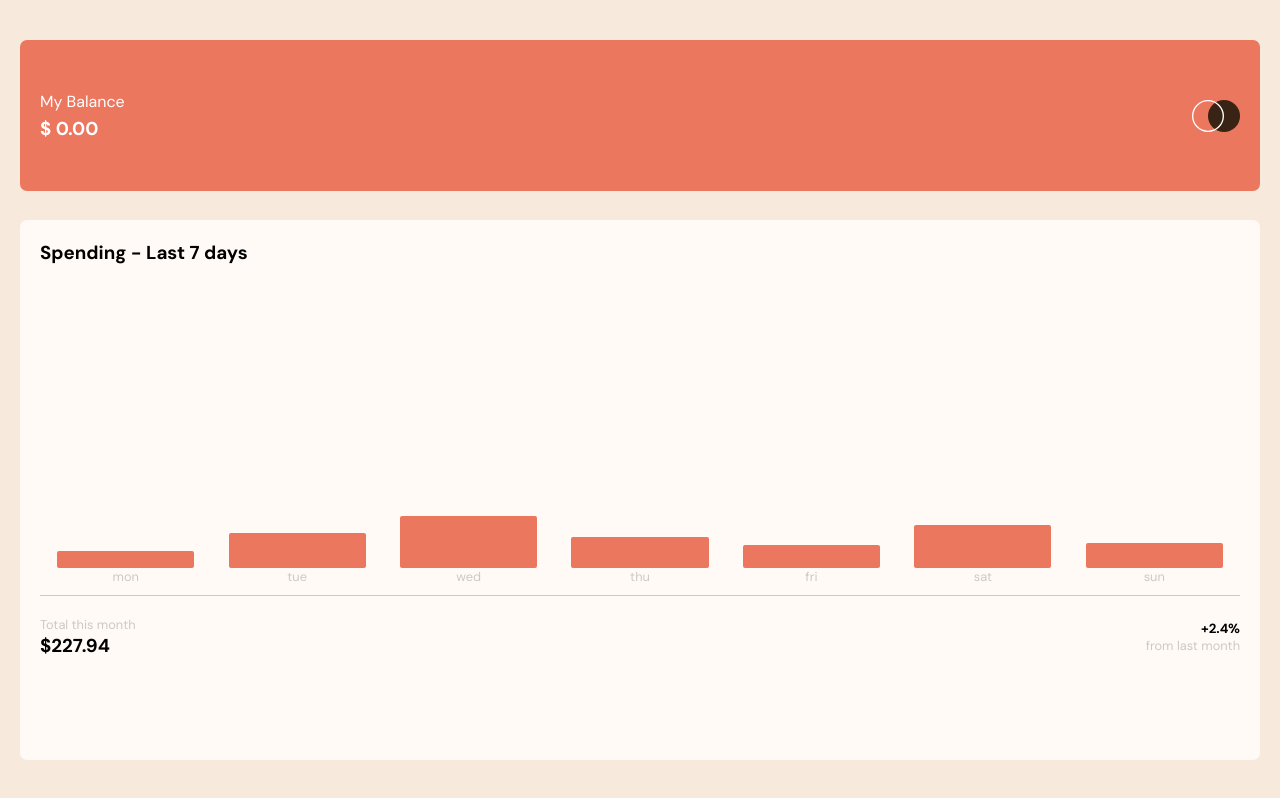
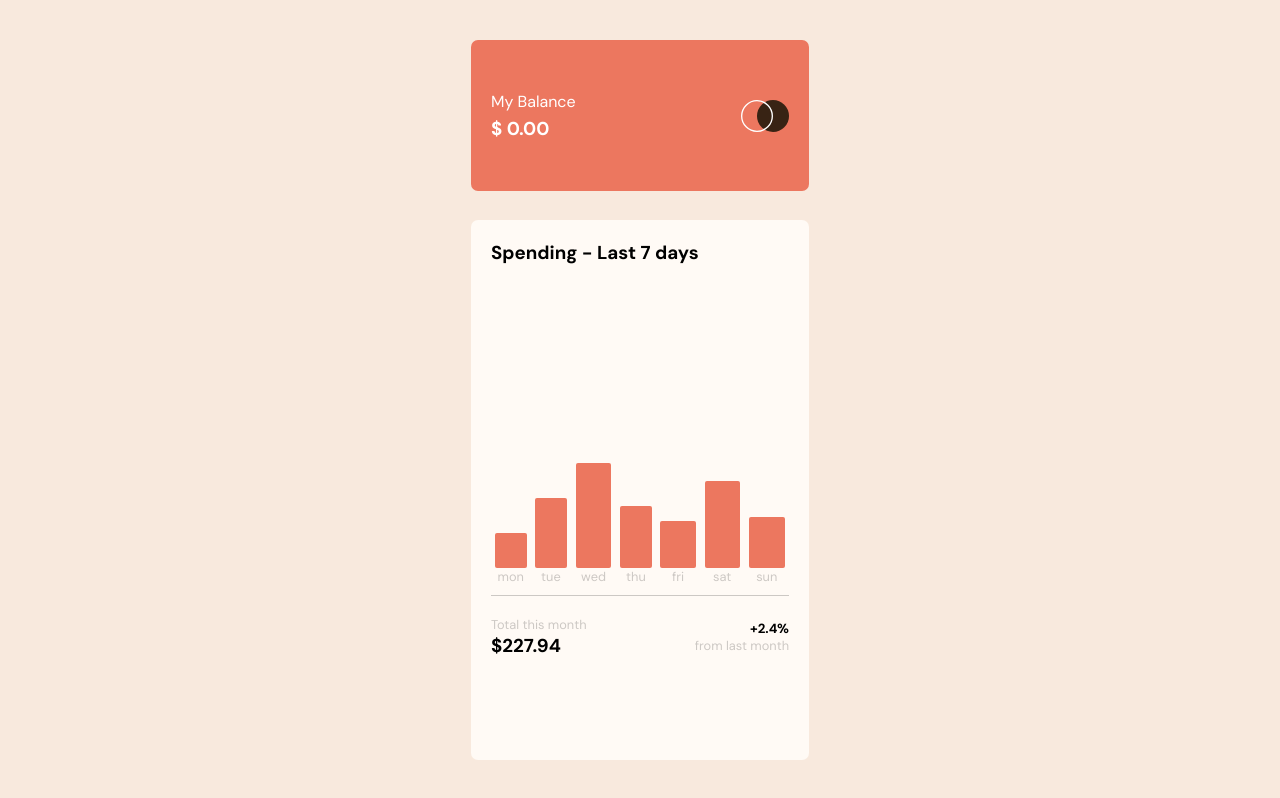
Before and after one commit to Jepennn/Expenses-chart-component, a plain HTML site: page index.html in a window 1280 px wide. Drawn offline with Linux system fonts and the light colour scheme.

Commit message:
Added some nice last touch

```diff
--- a/script.js
+++ b/script.js
@@ -32,7 +32,7 @@
     //Update the bars
     days.forEach(day => {
       const bar = document.getElementById(`${day}`);
-      bar.style.height = `${totals[day]}px`;
+      bar.style.height = `${totals[day] * 2}px`;
 
     });
 
--- a/styles.css
+++ b/styles.css
@@ -8,6 +8,11 @@
 body {
     font-family: 'DM Sans', sans-serif;
     background-color: rgb(248, 233, 221);
+    display: flex;
+    justify-content: center;
+    align-items: center;
+    height: 100vh;
+    margin: 0;
 }
 
 #container {
@@ -16,6 +21,8 @@ body {
     margin: 40px 20px 40px 20px;
     height: 90vh;
     justify-content: space-between;
+    max-width: 1024px;
+    min-width: 320px;
 }
 
 #container > div {
```
